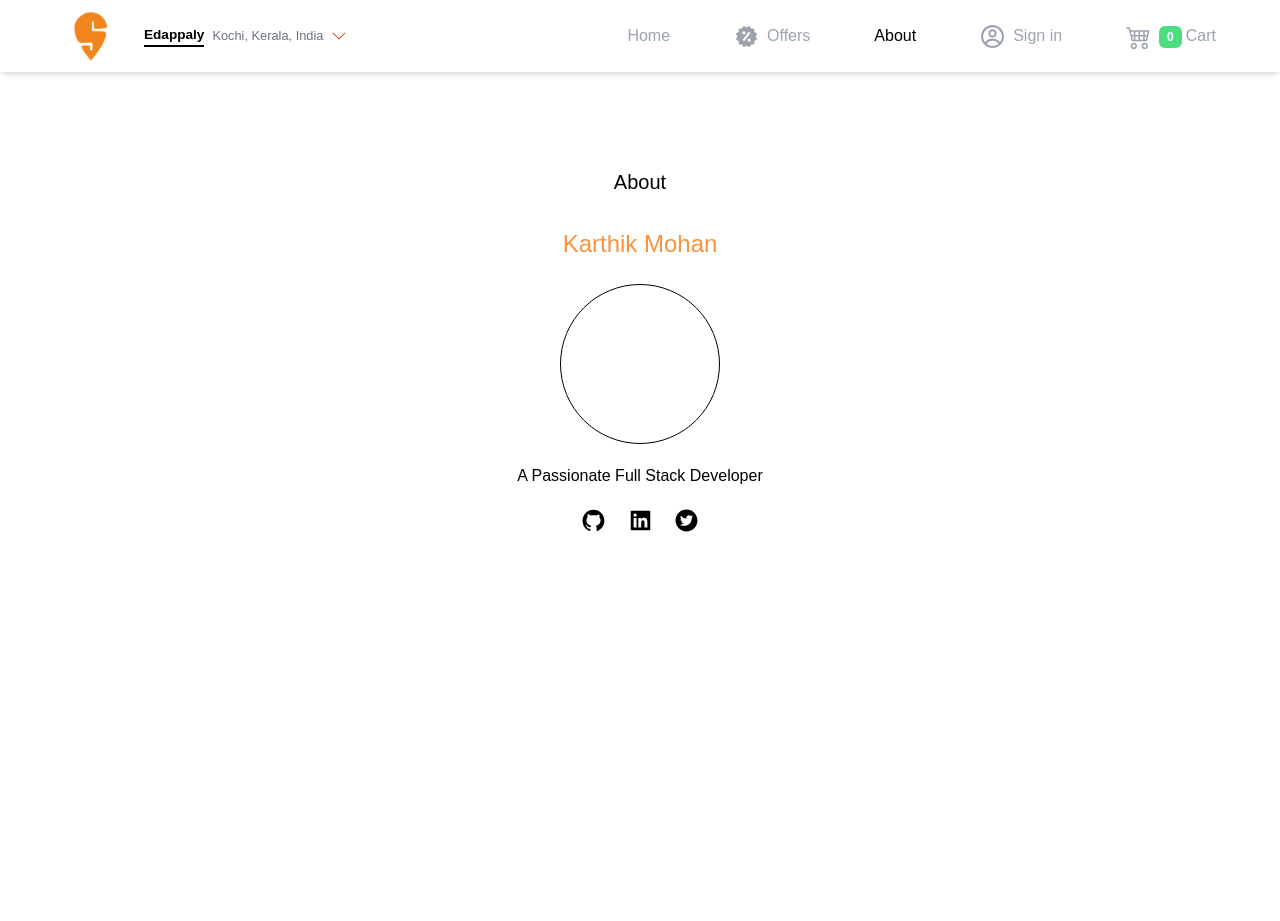
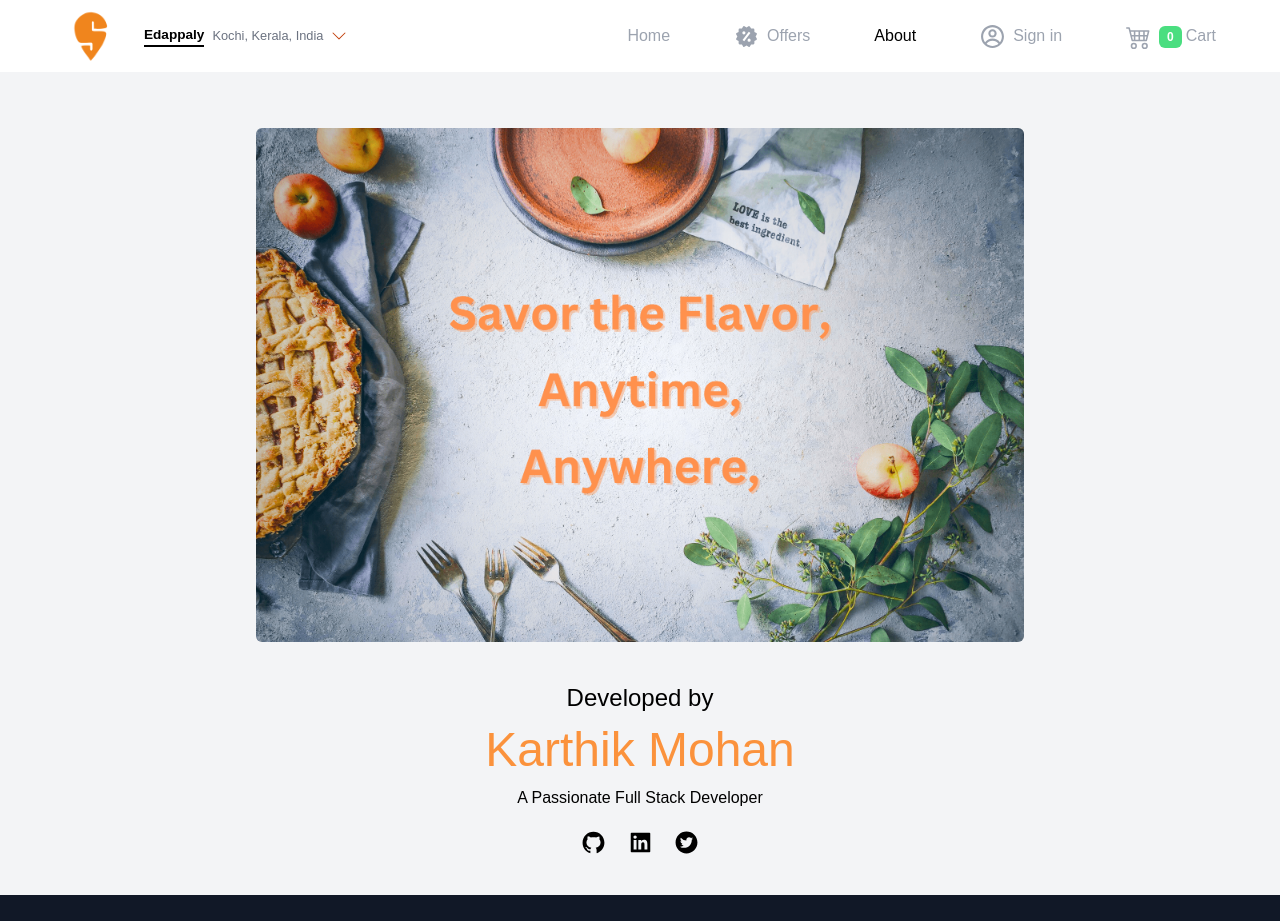
Before and after one commit to karthik-mohan23/iCrave, a React (Create React App) app: page /about in a window 1280 px wide. Shown: the top 921 px of the page. Built offline with nearby package versions, Linux system fonts and the light colour scheme.

Commit message:
added image and styled About component

```diff
--- a/src/components/Footer.js
+++ b/src/components/Footer.js
@@ -5,7 +5,7 @@ const Footer = () => {
   return (
     <div className="py-7 bg-gray-900 text-white">
       <div className="w-[90%]  max-w-7xl mx-auto flex flex-wrap items-center justify-between">
-        <div>
+        <div className="mb-5">
           <div className="flex items-center mb-3">
             <SiSwiggy size={40} />
             <h2 className="font-extrabold text-2xl">Swiggy</h2>
@@ -21,9 +21,9 @@ const Footer = () => {
           <p className="text-gray-400 mb-1">Careers</p>
           <p className="text-gray-400 mb-1">Team</p>
         </div>
-        <div>
+        <div className="mb-4 md:mb-1">
           <div className="flex items-center mb-1">
-            <h2 className="font-medium text-xl text-gray-300">Legal</h2>
+            <h2 className="font-medium text-xl text-gray-300 ">Legal</h2>
           </div>
           <p className="text-gray-400 mb-1">Terms & Conditions</p>
           <p className="text-gray-400 mb-1">Cookie Policy</p>
--- a/src/pages/About.js
+++ b/src/pages/About.js
@@ -1,3 +1,5 @@
+import aboutImg from "../assets/about.png";
+import { Link } from "react-router-dom";
 import {
   AiFillGithub,
   AiFillLinkedin,
@@ -5,27 +7,43 @@ import {
 } from "react-icons/ai";
 const About = () => {
   return (
-    <div className="min-h-screen">
-      <div className="w-[90%] max-w-7xl mx-auto">
-        <h2 className="text-center text-xl mt-24 mb-8">About </h2>
-        <h1 className="text-center text-2xl text-orange-400 mb-6">
-          Karthik Mohan
-        </h1>
-        <div className="w-40 h-40 border mx-auto border-black rounded-full mb-5"></div>
-        <h3 className="text-center mb-5">A Passionate Full Stack Developer</h3>
-        <div className="flex max-w-[160px] mx-auto justify-evenly items-center">
-          <a href="#" className="hover:text-orange-600">
-            <AiFillGithub size={25} />
-          </a>
-          <a href="#" className="hover:text-orange-600">
-            <AiFillLinkedin size={25} />
-          </a>
-          <a href="#" className="hover:text-orange-600">
-            <AiFillTwitterCircle size={25} />
-          </a>
+    <section className="min-h-screen bg-gray-100">
+      <div className=" pt-14 max-w-4xl mx-auto ">
+        <div className="w-[90%] mb-10 max-w-3xl mx-auto ">
+          <img
+            src={aboutImg}
+            alt=""
+            className="block h-full w-full object-cover rounded-md "
+          />
+        </div>
+
+        <div className="pb-10">
+          <h3 className=" text-xl text-center  mb-3 md:text-2xl font-medium">
+            Developed by
+          </h3>
+          <h1 className=" text-2xl text-center text-orange-400 mb-3 md:text-5xl font-medium">
+            Karthik Mohan
+          </h1>
+          <h3 className=" mb-5 text-center">
+            A Passionate Full Stack Developer
+          </h3>
+          <div className="flex max-w-[160px] mx-auto justify-evenly items-center">
+            <Link>
+              <AiFillGithub size={25} className="hover:text-orange-600" />
+            </Link>
+            <Link>
+              <AiFillLinkedin size={25} className="hover:text-orange-600" />
+            </Link>
+            <Link>
+              <AiFillTwitterCircle
+                size={25}
+                className="hover:text-orange-600"
+              />
+            </Link>
+          </div>
         </div>
       </div>
-    </div>
+    </section>
   );
 };
 export default About;
```
Also changed, not shown: src/assets/about.jpg (added), src/assets/about.png (added).
